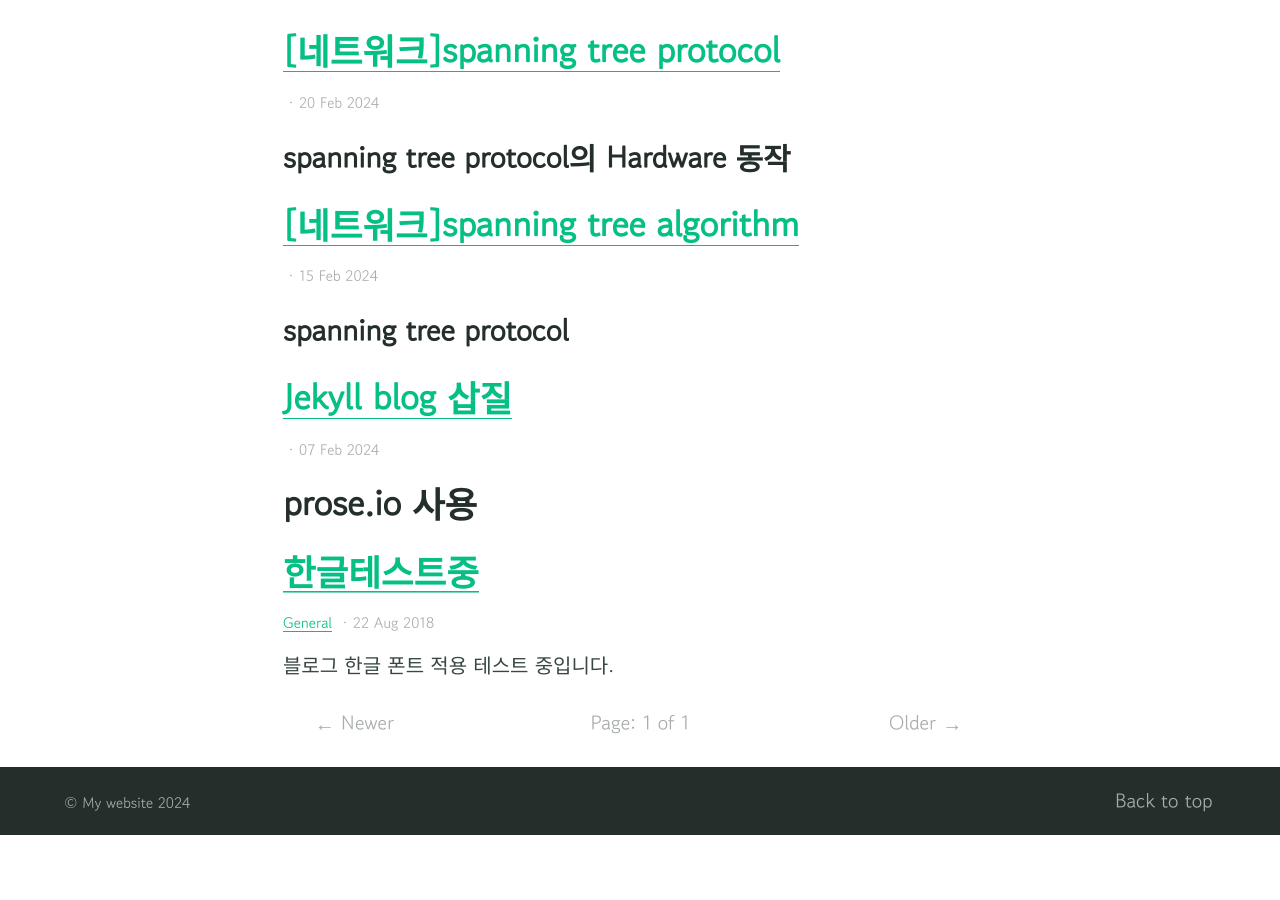
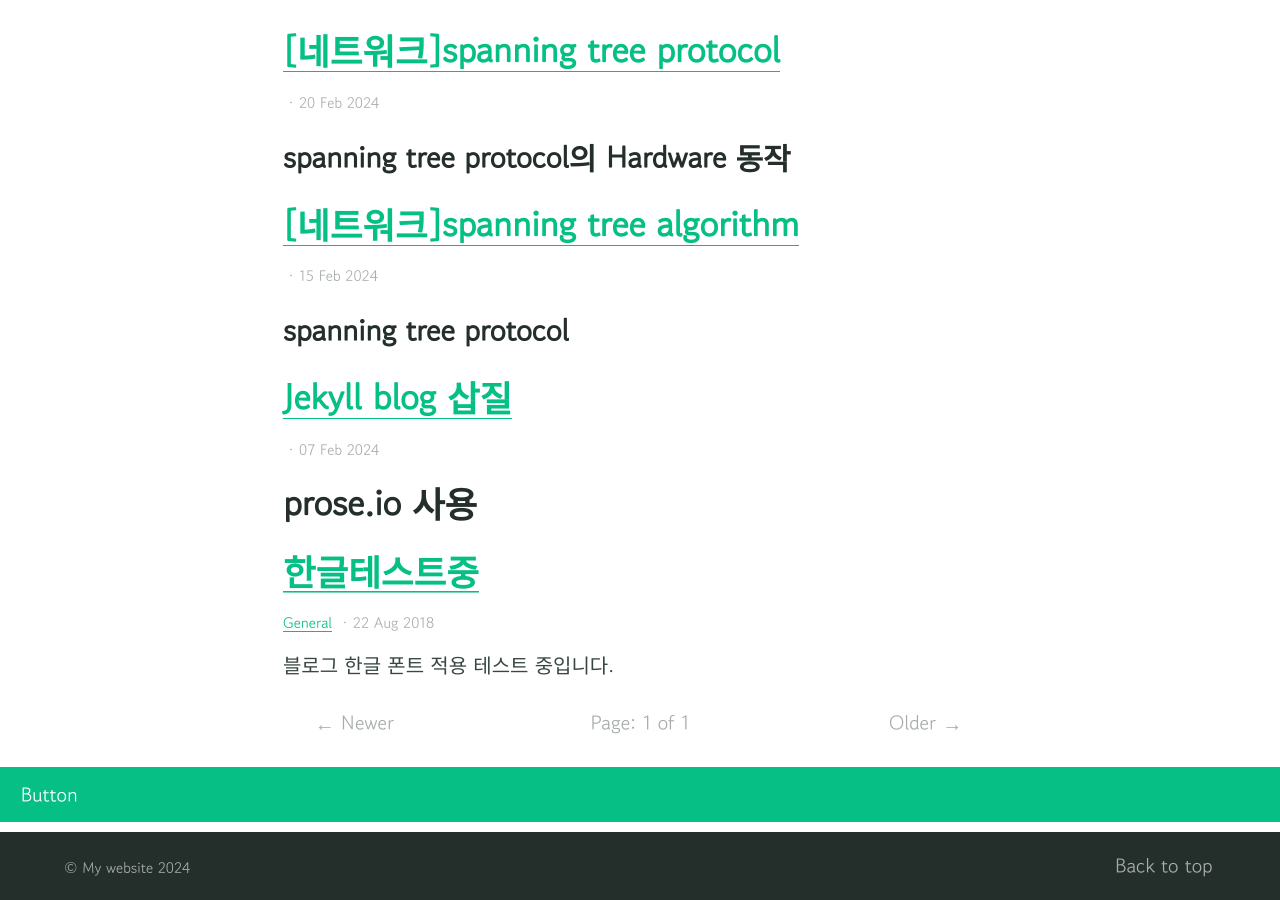
Before and after one commit to secbullet2359/milliontime, a Jekyll site: the page built from blog/index.html, in a window 1280 px wide and 900 px high, scrolled down 758 px. Built offline with Jekyll 4.4.1, drawn with Linux system fonts in a browser that asks for light colours; the list of posts is cut into pages by our own code; before the commit the page ends 1593 px from its top, so only the background shows below that.

Commit message:
Update blog.html

```diff
--- a/_layouts/blog.html
+++ b/_layouts/blog.html
@@ -31,4 +31,12 @@ layout: default
 
 </main>
 
+<a class="button" href="{{ include.link | default: '#' }}"{% if include.color %} style="background: {{ include.color }}"{% endif %}>
+  {{ include.text | default: "Button" }}
+  {% if include.icon %}
+    &nbsp;
+    {% include icon.html id=include.icon title=include.icon %}
+  {% endif %}
+</a>
+
 {% include site-footer.html %}
```
